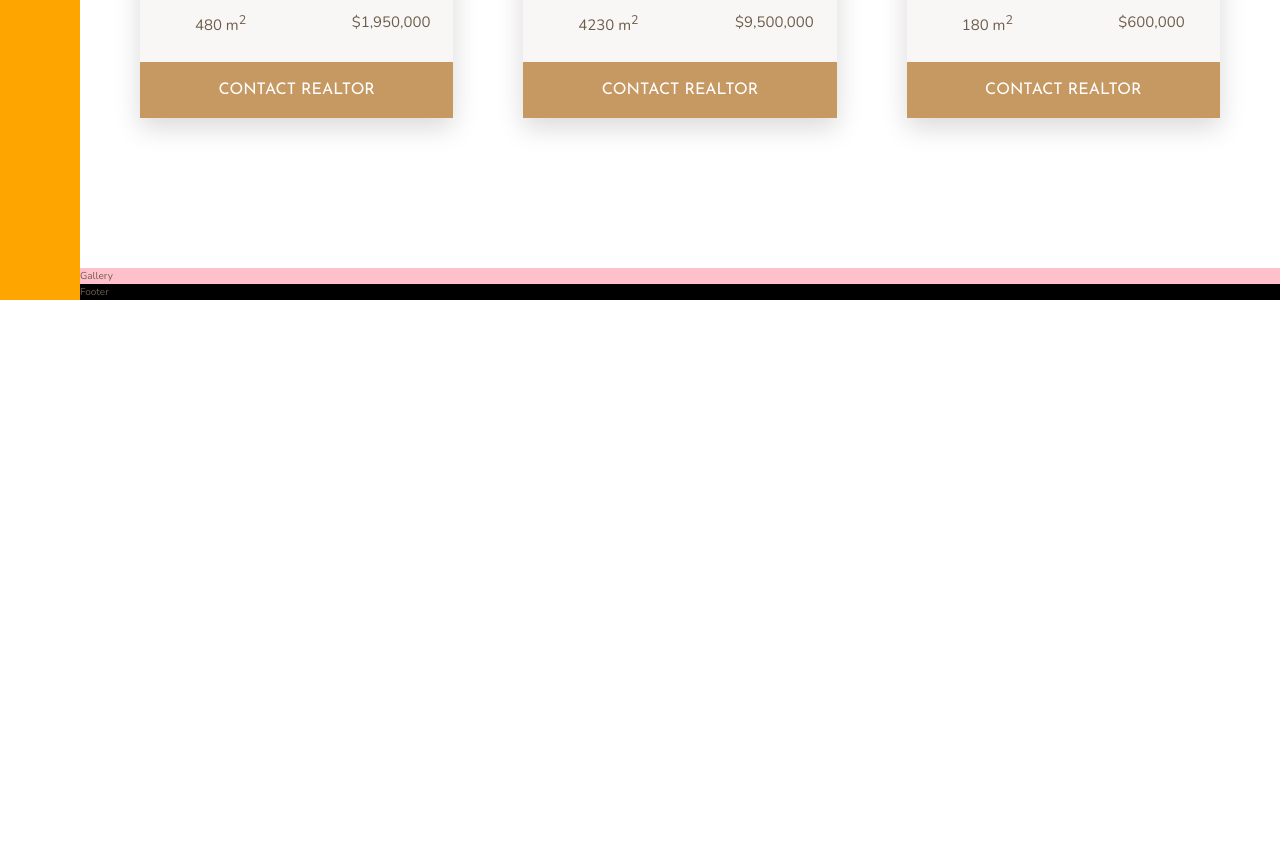
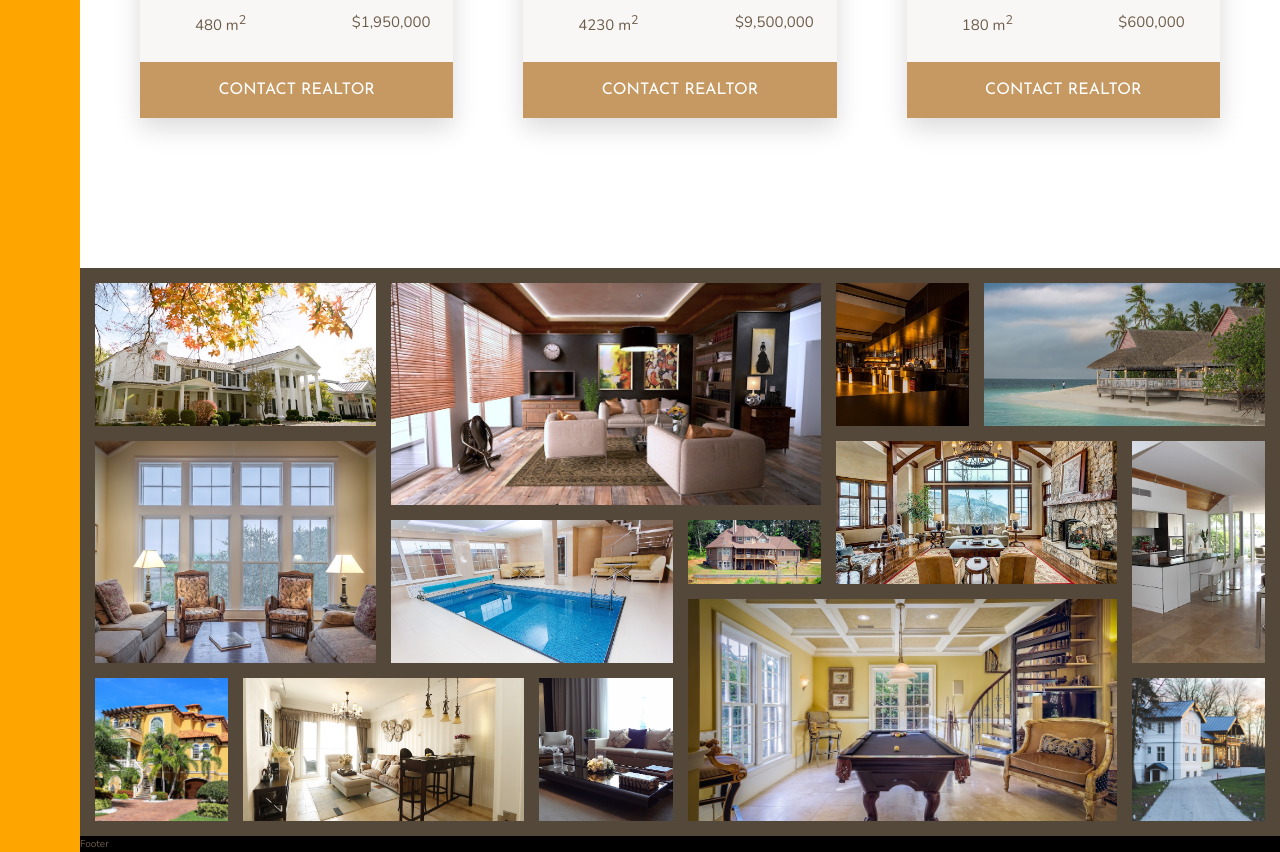
Before and after one commit to kiethohoai/nexter-v2, a website: page index.html in a window 1280 px wide. Shown: the part 2686-3538 px from the top of the page. Before the commit the page ends 2986 px from the top, so only its background shows below. Drawn offline with nearby package versions, Linux system fonts and the light colour scheme.

Commit message:
Gallery Layout

```diff
--- a/index.html
+++ b/index.html
@@ -193,7 +193,50 @@
     </main>
 
     <!-- Gallery -->
-    <figure class="gallery">Gallery</figure>
+    <section class="gallery">
+      <figure class="gallery__item gallery__item--1">
+        <img src="img/gal-1.jpeg" alt="Gallery Photo 1" class="gallery__image" />
+      </figure>
+      <figure class="gallery__item gallery__item--2">
+        <img src="img/gal-2.jpeg" alt="Gallery Photo 2" class="gallery__image" />
+      </figure>
+      <figure class="gallery__item gallery__item--3">
+        <img src="img/gal-3.jpeg" alt="Gallery Photo 3" class="gallery__image" />
+      </figure>
+      <figure class="gallery__item gallery__item--4">
+        <img src="img/gal-4.jpeg" alt="Gallery Photo 4" class="gallery__image" />
+      </figure>
+      <figure class="gallery__item gallery__item--5">
+        <img src="img/gal-5.jpeg" alt="Gallery Photo 5" class="gallery__image" />
+      </figure>
+      <figure class="gallery__item gallery__item--6">
+        <img src="img/gal-6.jpeg" alt="Gallery Photo 6" class="gallery__image" />
+      </figure>
+      <figure class="gallery__item gallery__item--7">
+        <img src="img/gal-7.jpeg" alt="Gallery Photo 7" class="gallery__image" />
+      </figure>
+      <figure class="gallery__item gallery__item--8">
+        <img src="img/gal-8.jpeg" alt="Gallery Photo 8" class="gallery__image" />
+      </figure>
+      <figure class="gallery__item gallery__item--9">
+        <img src="img/gal-9.jpeg" alt="Gallery Photo 9" class="gallery__image" />
+      </figure>
+      <figure class="gallery__item gallery__item--10">
+        <img src="img/gal-10.jpeg" alt="Gallery Photo 10" class="gallery__image" />
+      </figure>
+      <figure class="gallery__item gallery__item--11">
+        <img src="img/gal-11.jpeg" alt="Gallery Photo 11" class="gallery__image" />
+      </figure>
+      <figure class="gallery__item gallery__item--12">
+        <img src="img/gal-12.jpeg" alt="Gallery Photo 12" class="gallery__image" />
+      </figure>
+      <figure class="gallery__item gallery__item--13">
+        <img src="img/gal-13.jpeg" alt="Gallery Photo 13" class="gallery__image" />
+      </figure>
+      <figure class="gallery__item gallery__item--14">
+        <img src="img/gal-14.jpeg" alt="Gallery Photo 14" class="gallery__image" />
+      </figure>
+    </section>
 
     <!-- Footer -->
     <footer class="footer">Footer</footer>
--- a/sass/_gallery.scss
+++ b/sass/_gallery.scss
@@ -1,5 +1,93 @@
 .gallery {
-  background-color: pink;
   grid-column: 2 / -1;
   grid-row: 5 / 6;
+
+  display: grid;
+  grid-template-columns: repeat(8, 1fr);
+  grid-template-rows: repeat(7, 5vw);
+  gap: 1.5rem;
+
+  padding: 1.5rem;
+  background-color: $color-grey-dark-1;
+
+  &__item {
+    overflow: hidden;
+  }
+
+  &__item--1 {
+    grid-column: 1 / 3;
+    grid-row: 1/ 3;
+  }
+
+  &__item--2 {
+    grid-column: 3 / 6;
+    grid-row: 1 / 4;
+  }
+
+  &__item--3 {
+    grid-column: 6 / 7;
+    grid-row: 1 / 3;
+  }
+
+  &__item--4 {
+    grid-column: 7 / 9;
+    grid-row: 1 / 3;
+  }
+
+  &__item--5 {
+    grid-column: 1 / 3;
+    grid-row: 3 / 6;
+  }
+
+  &__item--6 {
+    grid-column: 3 / 5;
+    grid-row: 4 / 6;
+  }
+
+  &__item--7 {
+    grid-column: 5 / 6;
+    grid-row: 4 / 5;
+  }
+
+  &__item--8 {
+    grid-column: 6 / 8;
+    grid-row: 3 / 5;
+  }
+
+  //todo
+  &__item--9 {
+    grid-column: 8 / 9;
+    grid-row: 3 / 6;
+  }
+
+  &__item--10 {
+    grid-column: 1 / 2;
+    grid-row: 6 / 8;
+  }
+
+  &__item--11 {
+    grid-column: 2 / 4;
+    grid-row: 6 / 8;
+  }
+
+  &__item--12 {
+    grid-column: 4 / 5;
+    grid-row: 6 / 8;
+  }
+
+  &__item--13 {
+    grid-column: 5 / 8;
+    grid-row: 5 / 8;
+  }
+
+  &__item--14 {
+    grid-column: 8 / 9;
+    grid-row: 6 / 8;
+  }
+
+  &__image {
+    width: 100%;
+    height: 100%;
+    object-fit: cover;
+  }
 }
```
Also changed, not shown: REAME.MD (+1 -0 lines), css/main.css, 1 other file.
